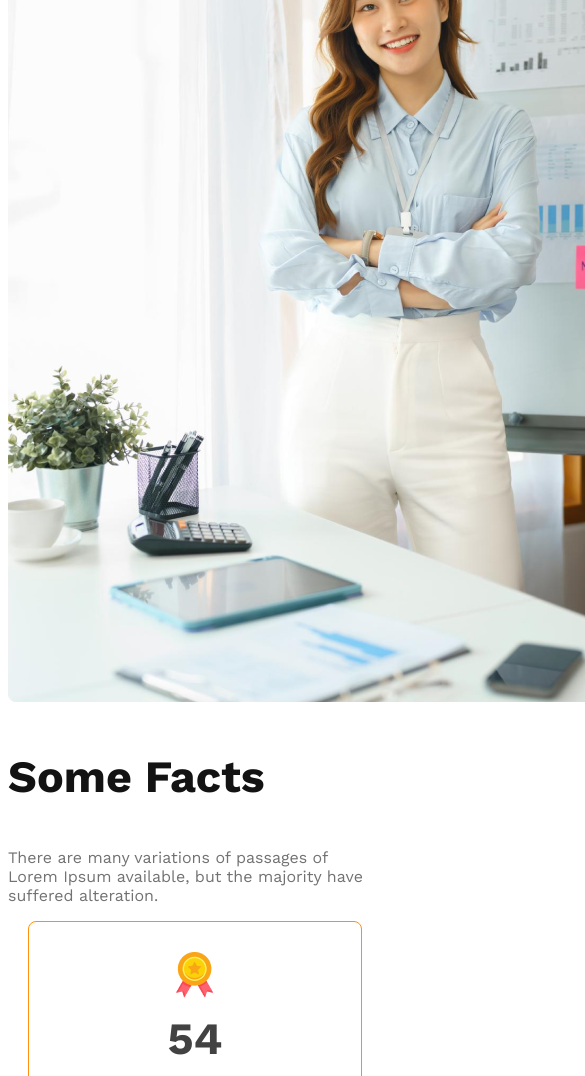
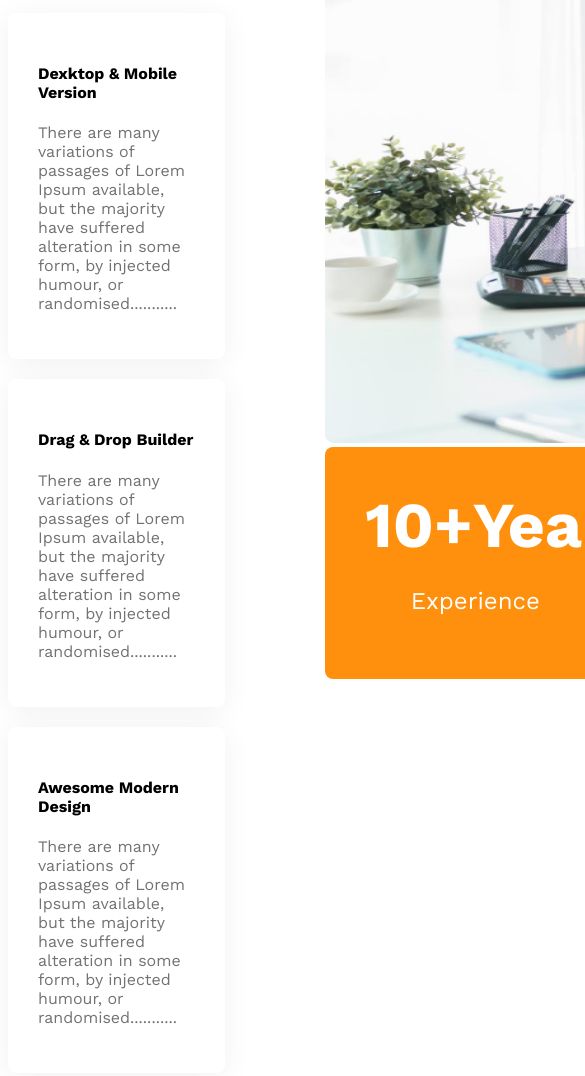
Before and after one commit to ruhulamin112/g3-architects-resources, a plain HTML site: page index.html in a window 390 px wide. Shown: the part 2888-3964 px from the top of the page, 585 px wide, since content can reach past the window. Drawn offline with nearby package versions, Linux system fonts and the light colour scheme.

Commit message:
features section responsive add alla

```diff
--- a/css/style.css
+++ b/css/style.css
@@ -165,6 +165,63 @@ font-weight: 700;
                     tems style end hear
          *******************************************************/
 
+        /* feature section start style */
+
+    .features{
+        margin-top: 130px;
+        display: flex;
+        gap: 100px;
+
+    }
+
+
+.feature-content .card{
+    padding: 30px;
+    margin-bottom: 20px;
+    border-radius: 8px;
+    background: #FFF;
+    box-shadow: 0px 4px 30px 0px rgba(0, 0, 0, 0.06);
+}
+
+
+.feature-img img{
+
+     width: 500px;
+    height: 900px;
+
+
+}
+
+.features .section-title{
+    border-left: 5px solid #FF900E;
+   padding-left: 20px;
+}
+
+.ten-years-badge{
+    border-radius: 8px;
+    background: #FF900E;
+    color: #fff;
+    width: 220px;
+
+    padding: 40px;
+    text-align: center;
+    position: relative;
+    bottom: 80px;
+}
+
+.ten-years-badge h2{
+    font-size: 4rem;
+    margin: 0;
+}
+
+.ten-years-badge p{
+    font-size: 1.5rem;
+}
+
+
+        /* feature section end style */
+
+
         /* fects section start hear */
 
 
@@ -229,7 +286,7 @@ font-weight: 700;
          .footer{
             text-align: center;
             height: 50px;
-            background-color: border-radius: 8px;
+            border-radius: 8px;
            padding-top: 20px;
             background: #FFF4E7;
             max-width: 1440px;
@@ -281,7 +338,20 @@ padding-right: 20px;
 
 .facts-card-container{
     gap: 20px;
+
 }
+
+.feature-img img{
+    width: 900px;
+    margin-left: 0;
+}
+
+.ten-years-badge{
+    position: static;
+    max-width: 300px;
+}
+
+
 
 }
 
@@ -291,7 +361,9 @@ padding-right: 20px;
 
 @media screen and (min-width:576px) and (max-width: 960px) {
     nav, .teams-contaner,
-    .sponser-img-container{
+    .sponser-img-container,
+    .features
+    {
         flex-direction: column;
     }
     header{
--- a/index.html
+++ b/index.html
@@ -63,11 +63,39 @@
         <section class="features">
 
             <div class="feature-content">
-                <h3 class="section-title">Features you will love & enjoy</h3>
+                <h3 class="section-title">Features you will <br> love & enjoy</h3>
                 <p class="text-light-gray">
                     There are many variations of passages of Lorem Ipsum available, but the majority have suffered alteration in some form, by injected humour, or randomised words which don't look even
                 </p>
 
+                <div class="card">
+                    <h4>Dexktop & Mobile Version</h4>
+                    <p class="text-light-gray">
+                        There are many variations of passages of Lorem Ipsum available, but the majority have suffered alteration in some form, by injected humour, or randomised...........
+                    </p>
+                </div>
+
+                <div class="card">
+                    <h4>Drag & Drop Builder</h4>
+                    <p class="text-light-gray">
+                        There are many variations of passages of Lorem Ipsum available, but the majority have suffered alteration in some form, by injected humour, or randomised...........
+                    </p>
+                </div>
+
+                <div class="card">
+                    <h4>Awesome Modern Design</h4>
+                    <p class="text-light-gray">
+                        There are many variations of passages of Lorem Ipsum available, but the majority have suffered alteration in some form, by injected humour, or randomised...........
+                    </p>
+                </div>
+
+                <div class="card">
+
+                        <h4>Super Easy to Edit</h4>
+                        <p class="text-light-gray">
+                        There are many variations of passages of Lorem Ipsum available, but the majority have suffered alteration in some form, by injected humour, or randomised...........
+                    </p>
+                </div>
 
 
 
@@ -77,6 +105,11 @@
 
             <div class="feature-img">
                 <img src="images/architect.png" alt="">
+
+                <div class="ten-years-badge">
+                    <h2>10+Year</h2>
+                    <p>Experience</p>
+                </div>
             </div>
 
 
```
